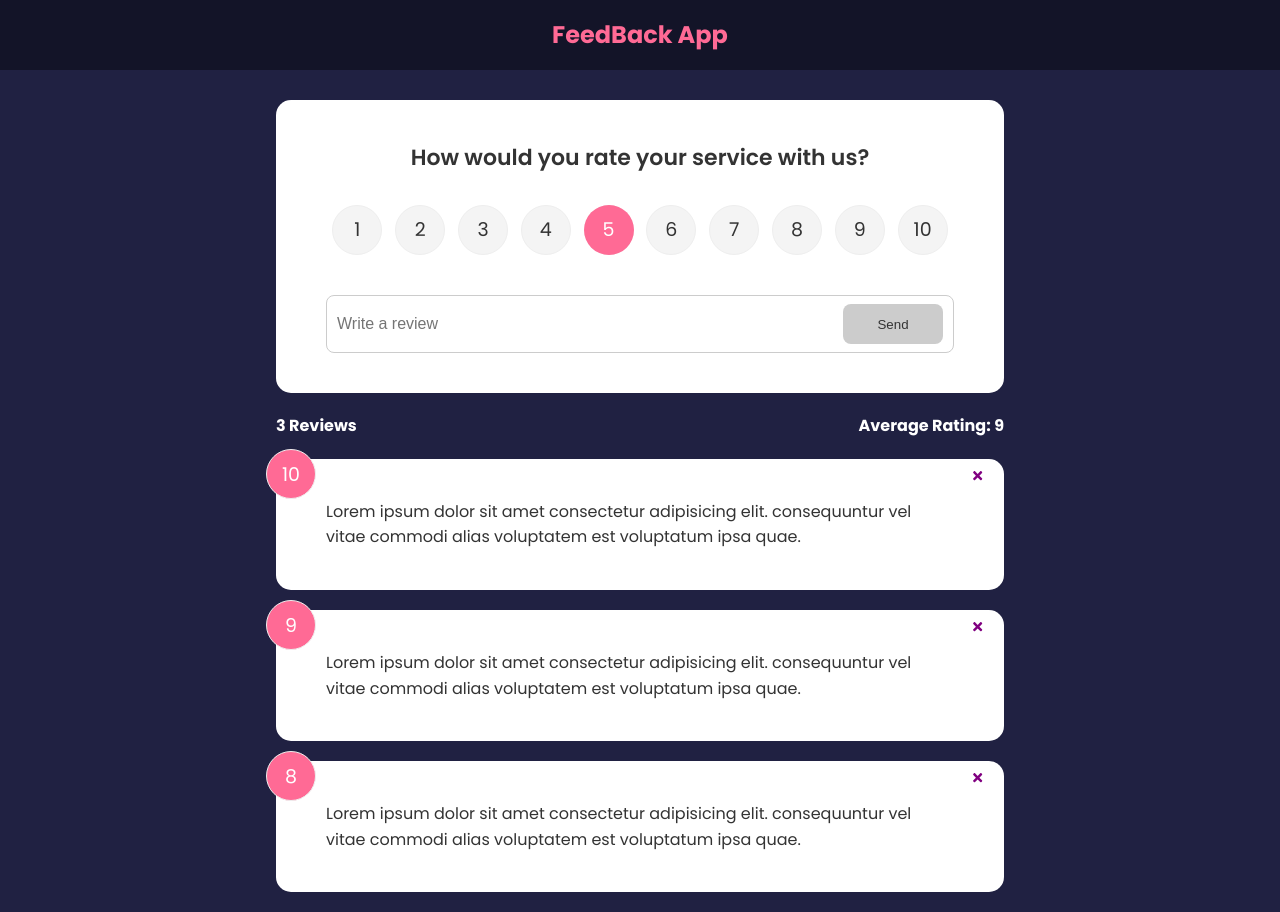
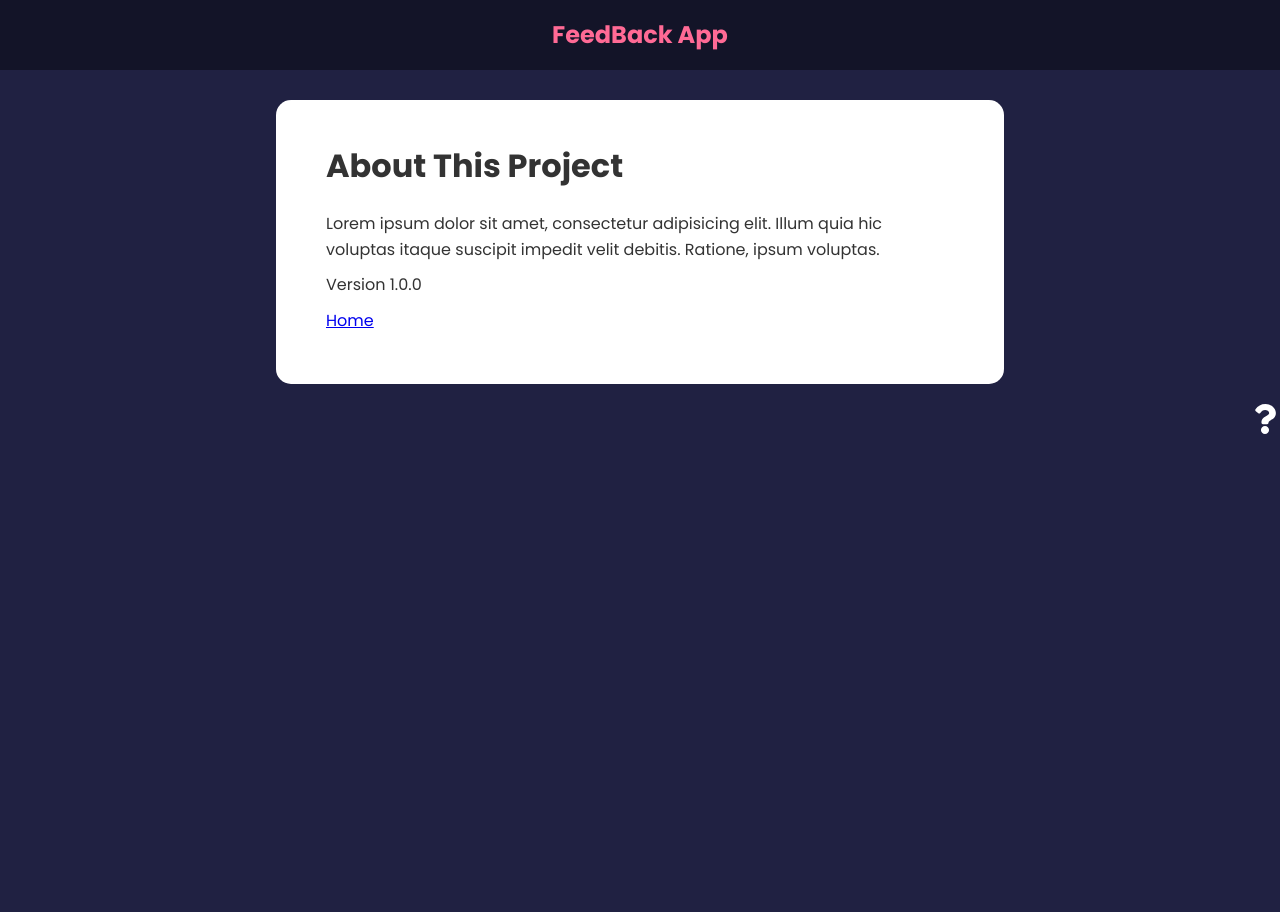
Before and after one commit to Awxsl/Feedback-App, a React (Create React App) app: page /about in a window 1280 px wide. After the commit the page ends 800 px from the top, so only its background shows below. Built offline with nearby package versions, Linux system fonts and the light colour scheme.

Commit message:
Built the routers to the about page

```diff
--- a/src/App.js
+++ b/src/App.js
@@ -1,10 +1,13 @@
 import { v4 as uuidv4 } from 'uuid'
+import { BrowserRouter as Router, Route, Routes } from 'react-router-dom'
 import { useState } from 'react'
 import FeedbackData from './data/FeedbackData'
 import Header from './components/Header'
 import FeedbackList from './components/FeedbackList'
 import FeedbackStats from './components/FeedbackStats'
 import FeedbackForm from './components/FeedbackForm'
+import AboutIconLink from './components/AboutIconLink'
+import AboutPage from './pages/AboutPage'
 
 function App() {
 
@@ -22,15 +25,29 @@
     }
 
     return (
-        <>
-            <Header />
+        <Router>
+            <Header/>
             <div className='container'>
-                <FeedbackForm handleAdd={addFeedback}/>
-                <FeedbackStats feedback={feedback}/>
-                <FeedbackList feedback={feedback} handleDelete={deleteFeedback}/>
+                <Routes>
+                    <Route exact path='/' element={
+                       <>
+                        <FeedbackForm handleAdd={addFeedback}/>
+                        <FeedbackStats feedback={feedback}/>
+                        <FeedbackList feedback={feedback} handleDelete={deleteFeedback}/>
+                       </>
+                    }>
+                    </Route>
+
+                    <Route path='/about' element={
+                    <>
+                        <AboutPage/>
+                    </>
+                    }/>
+                </Routes>
             </div>
+            <AboutIconLink/>
 
-        </>
+        </Router>
     )
 }
 
--- /dev/null
+++ b/src/components/AboutIconLink.jsx
@@ -0,0 +1,14 @@
+import { Link } from 'react-router-dom'
+import {FaQuestion} from 'react-icons/fa'
+
+function AboutIconLink() {
+  return (
+    <div className='about-link'>
+        <Link to="/about">
+            <FaQuestion size={30} />
+        </Link>
+    </div>
+  )
+}
+
+export default AboutIconLink
--- a/src/components/Header.jsx
+++ b/src/components/Header.jsx
@@ -1,5 +1,6 @@
 import React from 'react'
 import PropTypes from 'prop-types'
+import {Link} from 'react-router-dom'
 
 function Header({ text, bgColor, textColor }) {
 
@@ -11,7 +12,7 @@
   return (
     <header style={headerstyles}>
         <div className="container">
-            <h2>{text}</h2>
+            <h2><Link to='/'>{text}</Link></h2>
         </div>
     </header>
   )
--- a/src/index.css
+++ b/src/index.css
@@ -32,6 +32,20 @@
   margin-bottom: 30px;
 }
 
+header h2 {
+  transition: color 0.3s ease;
+}
+
+header h2:hover {
+  color: #fff;
+  opacity: 0.9;
+}
+
+h2 > a {
+  text-decoration: inherit;
+  color: inherit;
+}
+
 .card {
   background-color: #fff;
   color: #333;
@@ -51,6 +65,7 @@
   font-weight: 600;
   text-align: center;
 }
+
 
 .rating {
   display: flex;
--- /dev/null
+++ b/src/pages/AboutPage.jsx
@@ -0,0 +1,17 @@
+import Card from "../components/shared/Card"
+import { Link } from "react-router-dom"
+
+function AboutPage() {
+  return (
+    <Card>
+        <div className="about">
+            <h1>About This Project</h1>
+            <p>Lorem ipsum dolor sit amet, consectetur adipisicing elit. Illum quia hic voluptas itaque suscipit impedit velit debitis. Ratione, ipsum voluptas.</p>
+            <p>Version 1.0.0</p>
+            <p><Link to="/">Home</Link></p>
+        </div>
+    </Card>
+  )
+}
+
+export default AboutPage
```
